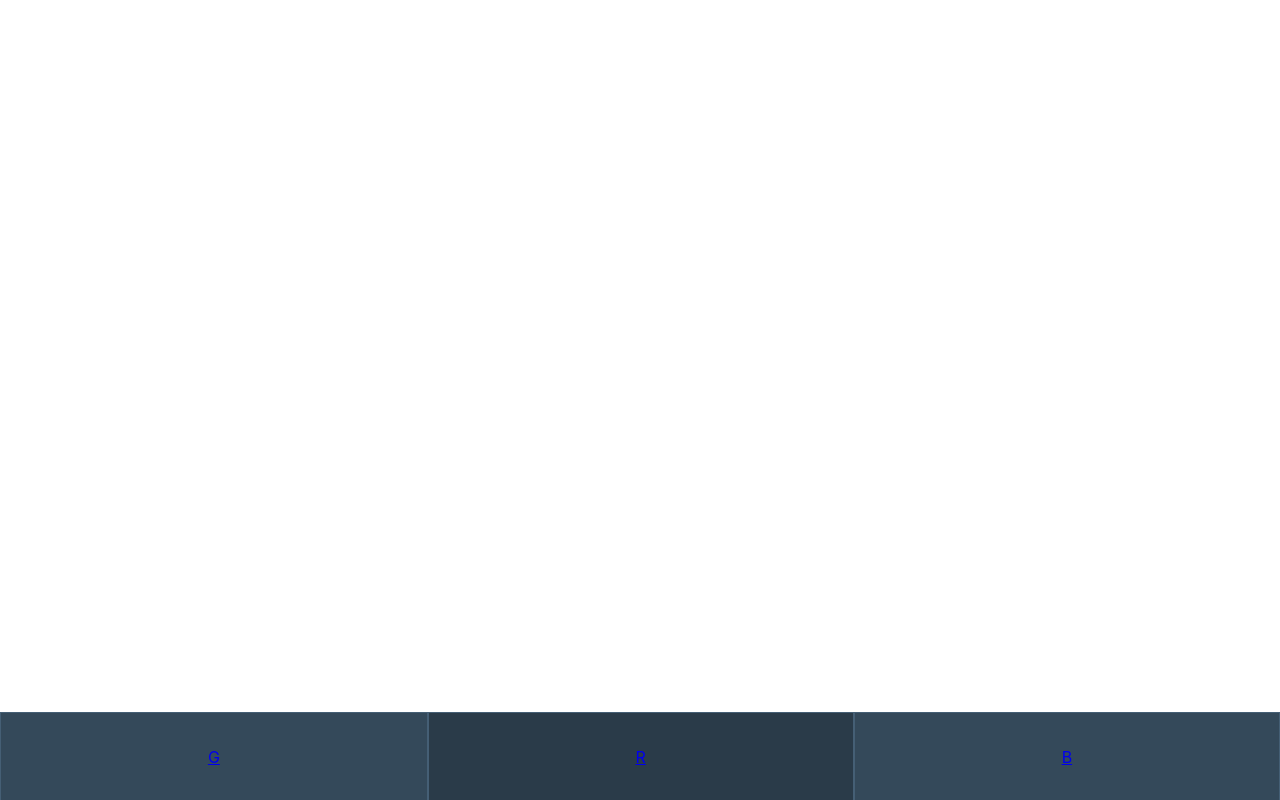
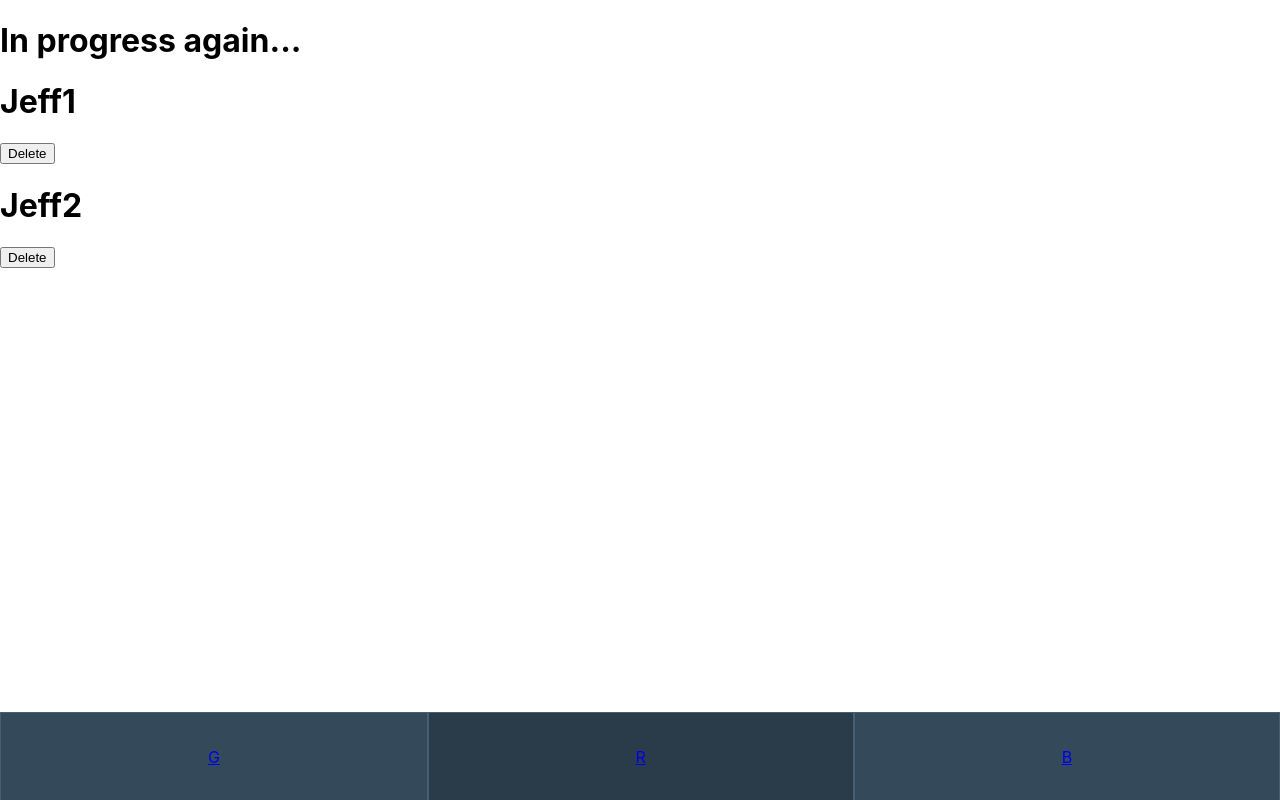
Before and after one commit to RobotGandhi/TNM040-projekt, a React (Create React App) app in the folder projekt/: page /listOfRecipes in a window 1280 px wide. Built offline with nearby package versions, Linux system fonts and the light colour scheme.

Commit message:
Delete recipe

```diff
--- a/projekt/src/SavedRecipes.js
+++ b/projekt/src/SavedRecipes.js
@@ -1,58 +1,68 @@
 import React, { useState } from 'react';
 
 const ListOfRecipes = () => {
+  let convert = require('convert-units');
+
+  //Temporary hardcoded recipes
+  let ingredient1 = {
+    name: "Jeff1",
+    amount: 10,
+    convertFrom: "oz",
+    covertTo: "mg",
+    conversionResult: 28761,
+    ingredientId: 1
+  }
+  let ingredient2 = {
+    name: "Jeff2",
+    amount: 20,
+    convertFrom: "oz",
+    covertTo: "mg",
+    conversionResult: 53761,
+    ingredientId: 2
+  }
+
+  let recipe1 = {
+    name: "Jeff1",
+    ingredients: {
+      ingredient1,
+      ingredient2
+    },
+    description: "1111111111111111111111111111111111111",
+    id: 1
+  };
+
+  let recipe2 = {
+    name: "Jeff2",
+    ingredients: {
+      ingredient2,
+      ingredient1
+    },
+    description: "22222222222222222222222222222222222222",
+    id: 2
+  };
+
+  const [localRecipeList, setLocalRecipeList] = useState([
+    recipe1,
+    recipe2
+  ]);
+
+  // Creates a temporary array that filters out the recipe you deleted and sets the recipe array to the temporary array
+  function deleteRecipe(event) {
+    const temp = localRecipeList.filter(r => r.id != event.target.id);
+    setLocalRecipeList(temp);
+  }
 
     return(
         <div>
-
+          <h1>In progress again...</h1>
+          {localRecipeList.map(recipe =>
+            <div>
+              <h1>{recipe.name}</h1>
+              <button id={recipe.id} onClick={deleteRecipe}> Delete</button>
+            </div>
+          )}
         </div>
     );
-
-
-
-
-
-
-
-
-
-
-
-
-
-    /*const [localRecipeList, setLocalRecipeList] = useState(recipeList);
-    console.log(localRecipeList);
-
-    function deleteRecipe(event) {
-      console.log(event.target.id);
-      let id = event.target.id;
-      const temp = localRecipeList.filter(r => r.recipeID != event.target.id);
-      console.log(temp);
-      setLocalRecipeList(temp);
-      recipeList = localRecipeList;
-    }
-
-    return (
-      <div>
-        <h1>List of Recipes </h1>
-        {localRecipeList.map(recipe =>
-          <div id={recipe.recipeID}>
-            <h1>{recipe.name}</h1>
-            <span>Ingredients:</span>
-            {recipe.ingredients.map(ingredient =>
-            <ul>
-              <span>{ingredient.conversionResult} </span>
-              <span>{ingredient.unitTo} </span>
-              <span>{ingredient.name}</span>
-            </ul>
-            )}
-            <h2>Description: </h2>
-            <span>{recipe.description}</span>
-            <button id={recipe.recipeID} onClick={deleteRecipe}>Delete </button>
-          </div>
-        )}
-      </div>
-    )*/
 }
 
     export default ListOfRecipes;
```
